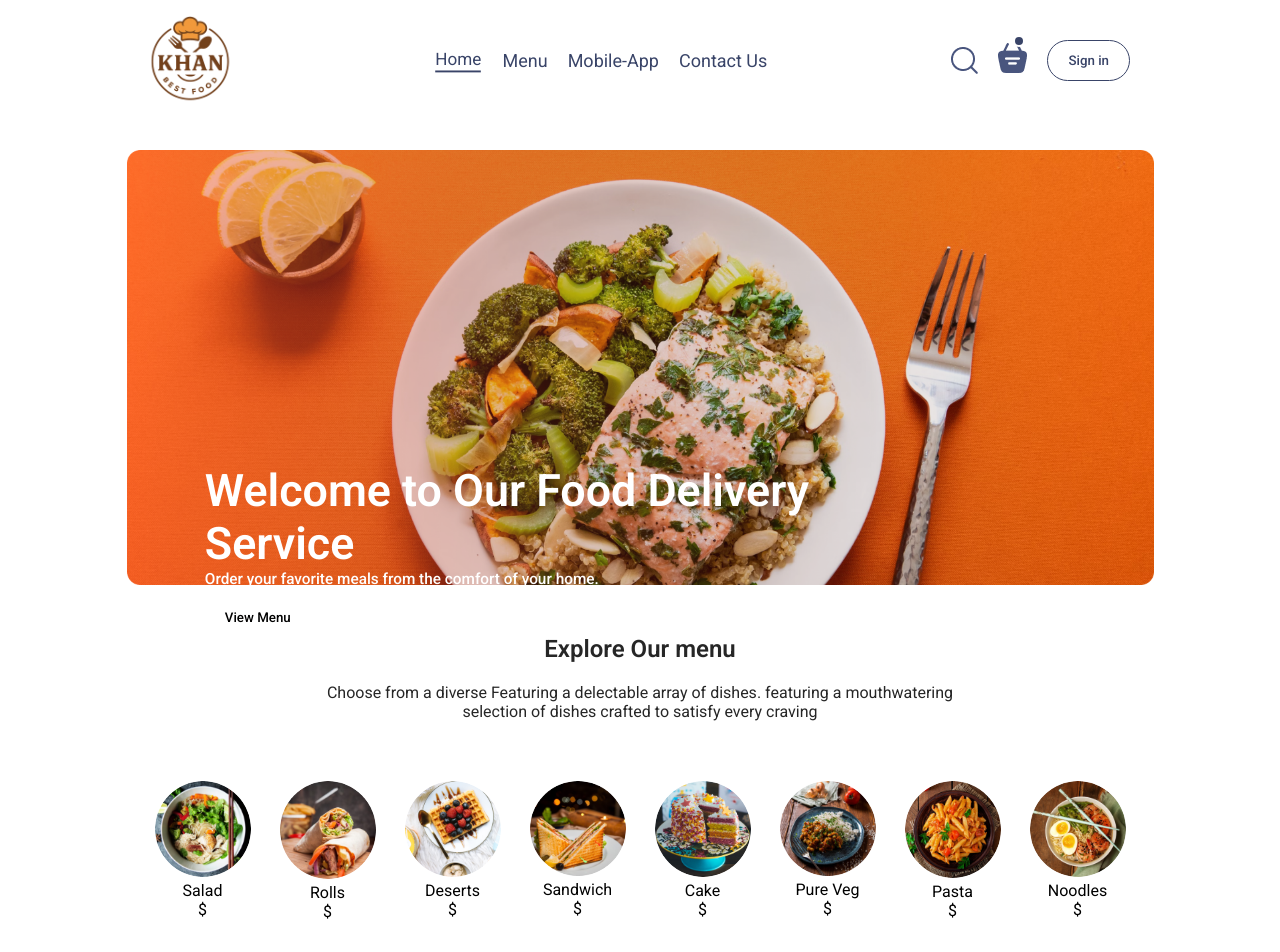
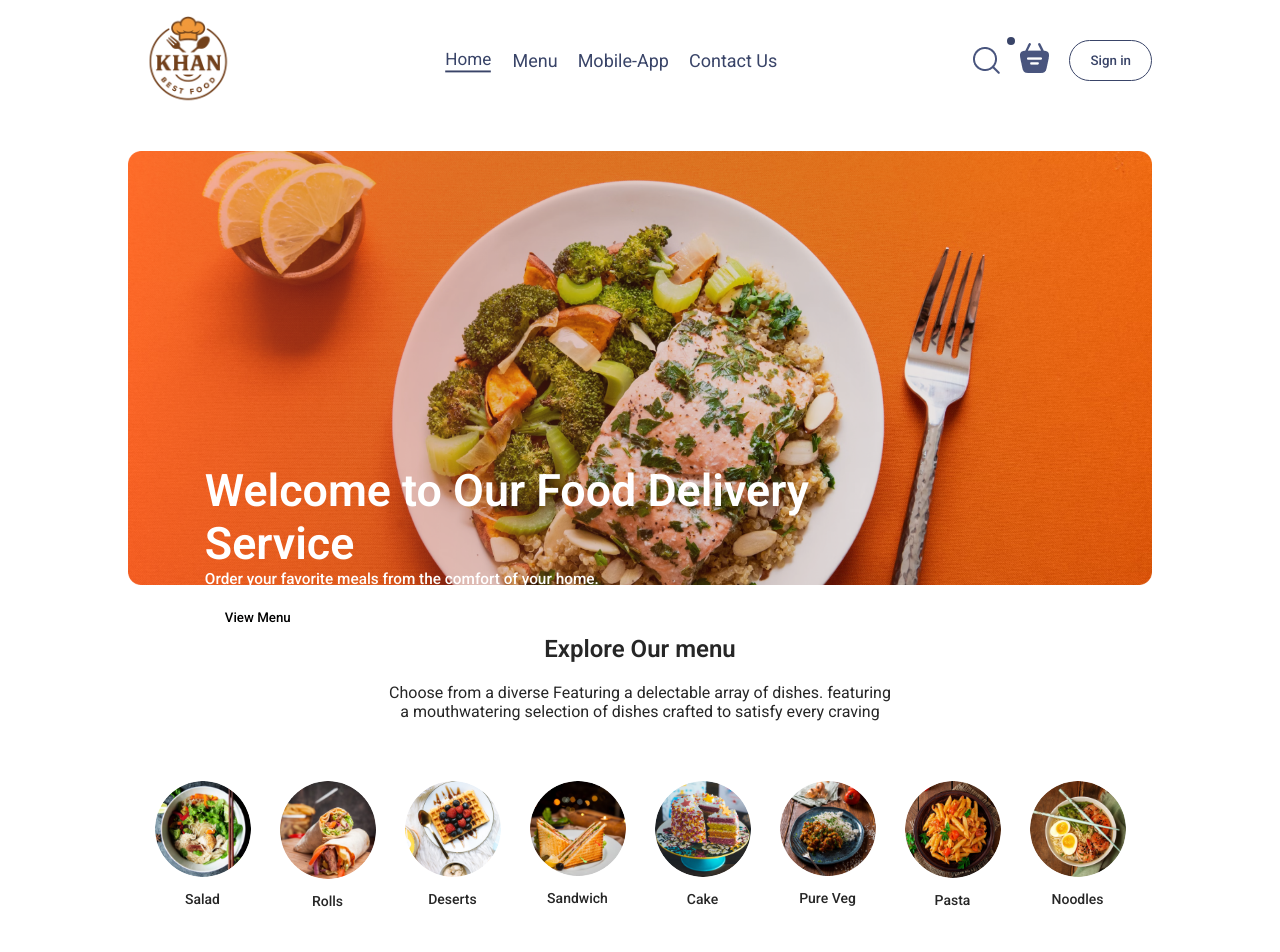
Before and after one commit to students44/fooddelivery, a React (Vite) app in the folder fooddelivery/: page / in a window 1280 px wide. Shown: the top 952 px of the page. Built offline with nearby package versions, Linux system fonts and the light colour scheme.

Commit message:
menu items clickable events completed

```diff
--- a/fooddelivery/src/Components/ExploreMenu/ExploreMenu.css
+++ b/fooddelivery/src/Components/ExploreMenu/ExploreMenu.css
@@ -46,3 +46,29 @@
     transform: rotate(90deg) scale(1.05);
     opacity: 0.7;
 }
+.menu-item-description{
+    margin-top: 10px;
+    color: #262626;
+    font-size: 14px;
+    font-weight: 500;
+    max-width: 150px;
+    text-align: center;
+    overflow: hidden;
+    text-overflow: ellipsis;
+    white-space: nowrap;
+}
+.explore-menu hr{
+    width: 100%;
+    height: 1px;
+    background-color: #e0e0e0;
+    border: none;
+    margin: 20px 0;
+}
+    .explore-menu-item-list .active {
+    transform: scale(1.05);
+    opacity: 1;
+    border: 2px solid #394468;
+    padding: 2px;
+    transition: transform 0.3s ease, opacity 0.3s ease;
+
+}
--- a/fooddelivery/src/Components/ExploreMenu/ExploreMenu.jsx
+++ b/fooddelivery/src/Components/ExploreMenu/ExploreMenu.jsx
@@ -2,22 +2,25 @@ import React from 'react'
 import './ExploreMenu.css'
 import { menu_list } from '../../assets/frontend_assets/assets' // Assuming menu_list is an array of menu items
 
-const ExploreMenu = () => {
+const ExploreMenu = ({category , setCategory}) => {
   return (
     <div className='explore-menu' id='explore-menu'>
       <h1 className='menu-heading'>Explore Our menu</h1>
       <p className='explore-menu-text'>Choose from a diverse Featuring a delectable array of dishes.  featuring a mouthwatering selection of dishes crafted to satisfy every craving</p>
+
       <div className='explore-menu-list'>
          {menu_list.map((item, index)=>{
             return(
-                <div key={index} className='explore-menu-item-list'>
-                    <img src={item.menu_image} alt="" className='menu-item-image' />
+                <div onClick={()=> setCategory(prev=>prev===item.menu_name?"all":item.menu_name)} key={index} className='explore-menu-item-list'>
+                    <img className={category=== item.menu_name ? "active" : ""} src={item.menu_image} alt="" />
                     <p className='menu-item-description'>{item.menu_name}</p>
-                    <span className='menu-item-price'>${item.price}</span>
                 </div>
             )
          })}
       </div>
+
+
+      <hr />
     </div>
   )
 }
--- a/fooddelivery/src/Components/Navbar/Navbar.css
+++ b/fooddelivery/src/Components/Navbar/Navbar.css
@@ -9,7 +9,7 @@
 .navbar .logo{
     width: 120px;
     height: 120px;
-    margin-left: 130px;
+    /* margin-left: 130px; */
     cursor: pointer;
 }
 .menu-list{
@@ -24,7 +24,7 @@
     display: flex;
     align-items: center;
     gap: 20px;
-    margin-right: 150px;
+    /* margin-right: 150px; */
 }
 .navbar button{
     background: transparent;
@@ -58,7 +58,7 @@
     background-color: #394468;
     border-radius: 50%;
     top: 41px;
-    right: 261px;
+    right: 269px;
     transform: translate(50%, -50%);
     box-shadow: 0 0 0 2px #fff;
     transition: all 0.3s ease;
--- a/fooddelivery/src/Pages/Home/Home.jsx
+++ b/fooddelivery/src/Pages/Home/Home.jsx
@@ -1,15 +1,20 @@
-import React from 'react'
+import React, {useState} from 'react'
 import './Home.css'
 import Header from '../../Components/Header/Header'
 import ExploreMenu from '../../Components/ExploreMenu/ExploreMenu'
 
 const Home = () => {
+
+
+    const [category, setCategory] = useState("all");
   return (
     <div>
 
 
       <Header />
-      <ExploreMenu />
+      <ExploreMenu category={category} setCategory={setCategory} />
+
+
 
     </div>
   )
--- a/fooddelivery/src/index.css
+++ b/fooddelivery/src/index.css
@@ -22,8 +22,8 @@ a {
   text-decoration: none;
   color: inherit;
 }
-.app{
-  width: 80%;
+.App{
+  width: 80% !important;
   margin: auto;
 }
 
--- a/package.json
+++ b/package.json
@@ -3,6 +3,7 @@
     "dom": "^0.0.3",
     "react": "^19.1.1",
     "react-router-dom": "^7.7.1",
-    "router": "^2.2.0"
+    "router": "^2.2.0",
+    "swiper": "^11.2.10"
   }
 }
```
Also changed, not shown: fooddelivery/src/assets/frontend_assets/assets.js (+6 -3 lines), 1 other file (tests, documents, lock files or other folders).
